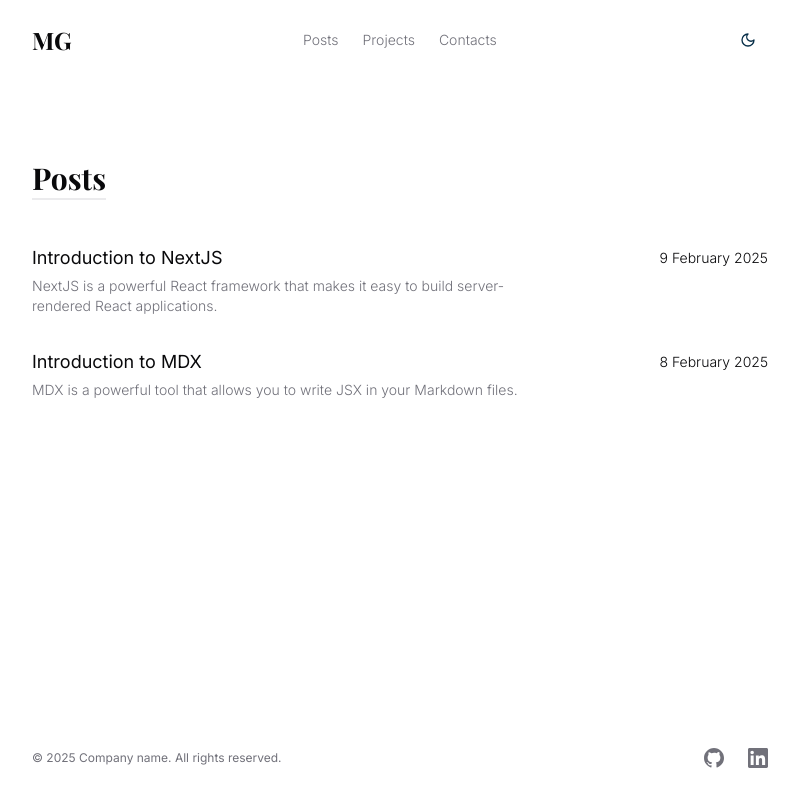
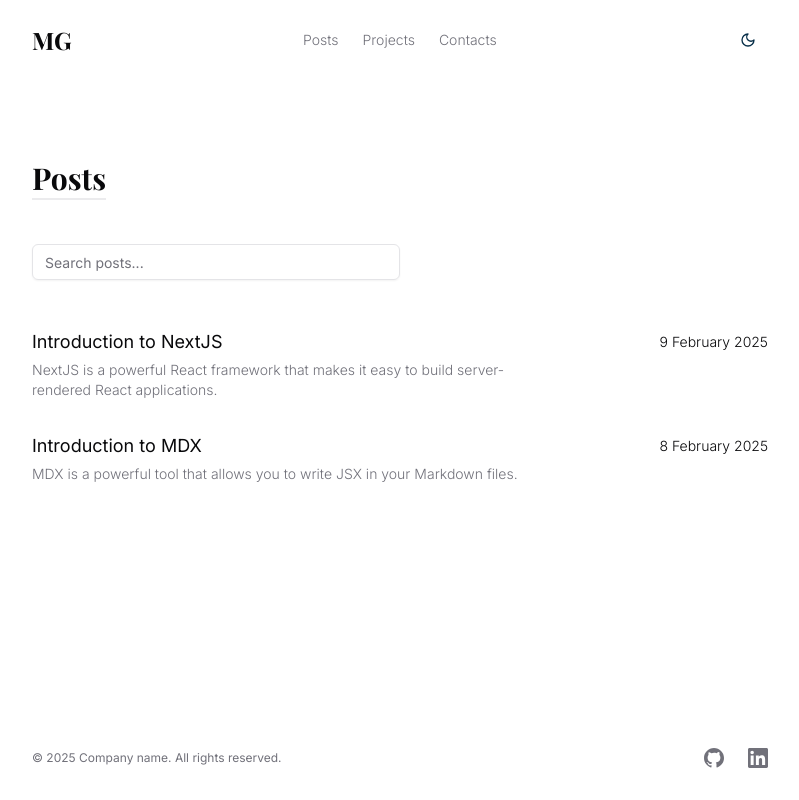
Before and after one commit to magda5281/portfolio, a Next.js app: page /posts in a window 1280 px wide. Shown: the whole page, without its empty margins (240-1039 px from the left). Built offline with nearby package versions, Linux system fonts and the light colour scheme; a web font is replaced by a local one.

Commit message:
Add PostsWithSearch

```diff
--- a/app/posts/page.tsx
+++ b/app/posts/page.tsx
@@ -1,4 +1,4 @@
-import Posts from '@/components/posts'
+import PostsWithSearch from '@/components/postsWithSearch'
 import { getPosts } from '@/lib/posts'
 import React from 'react'
 
@@ -8,7 +8,7 @@ export default async function PostsPage() {
     <section className='pb-24 pt-40'>
       <div className='container max-w-3xl'>
         <h1 className='title mb-12'>Posts</h1>
-        <Posts posts={posts} />
+        <PostsWithSearch posts={posts} />
       </div>
     </section>
   )
--- /dev/null
+++ b/components/postsWithSearch.tsx
@@ -0,0 +1,46 @@
+'use client'
+
+import { useState } from 'react'
+import { PostMetadata } from '@/lib/posts'
+
+import Posts from '@/components/posts'
+import { Input } from '@/components/ui/input'
+import { Button } from './ui/button'
+import { Cross2Icon } from '@radix-ui/react-icons'
+
+export default function PostsWithSearch({ posts }: { posts: PostMetadata[] }) {
+  const [query, setQuery] = useState('')
+  const filtered = posts.filter(post =>
+    post.title?.toLowerCase().includes(query.toLowerCase())
+  )
+
+  const isFiltered = query.length > 0
+  function resetFilter() {
+    setQuery('')
+  }
+  return (
+    <div>
+      <div className='mb-12 flex items-center gap-3'>
+        <Input
+          type='text'
+          placeholder='Search posts...'
+          className='h-9 w-full sm:w-1/2'
+          value={query}
+          onChange={e => setQuery(e.target.value)}
+        />
+        {isFiltered && (
+          <Button
+            size='sm'
+            variant='secondary'
+            onClick={resetFilter}
+            className='h-8 px-2 lg:px-3'
+          >
+            Reset
+            <Cross2Icon className='ml-2 h-4 w-4' />
+          </Button>
+        )}
+      </div>
+      <Posts posts={filtered} />
+    </div>
+  )
+}
--- /dev/null
+++ b/components/ui/input.tsx
@@ -0,0 +1,22 @@
+import * as React from "react"
+
+import { cn } from "@/lib/utils"
+
+const Input = React.forwardRef<HTMLInputElement, React.ComponentProps<"input">>(
+  ({ className, type, ...props }, ref) => {
+    return (
+      <input
+        type={type}
+        className={cn(
+          "flex h-9 w-full rounded-md border border-input bg-transparent px-3 py-1 text-base shadow-sm transition-colors file:border-0 file:bg-transparent file:text-sm file:font-medium file:text-foreground placeholder:text-muted-foreground focus-visible:outline-none focus-visible:ring-1 focus-visible:ring-ring disabled:cursor-not-allowed disabled:opacity-50 md:text-sm",
+          className
+        )}
+        ref={ref}
+        {...props}
+      />
+    )
+  }
+)
+Input.displayName = "Input"
+
+export { Input }
--- a/package.json
+++ b/package.json
@@ -9,6 +9,7 @@
     "lint": "next lint"
   },
   "dependencies": {
+    "@radix-ui/react-icons": "^1.3.2",
     "@radix-ui/react-slot": "^1.1.2",
     "@tailwindcss/typography": "^0.5.16",
     "class-variance-authority": "^0.7.1",
```
Also changed, not shown: 1 other file (tests, documents, lock files or other folders).
